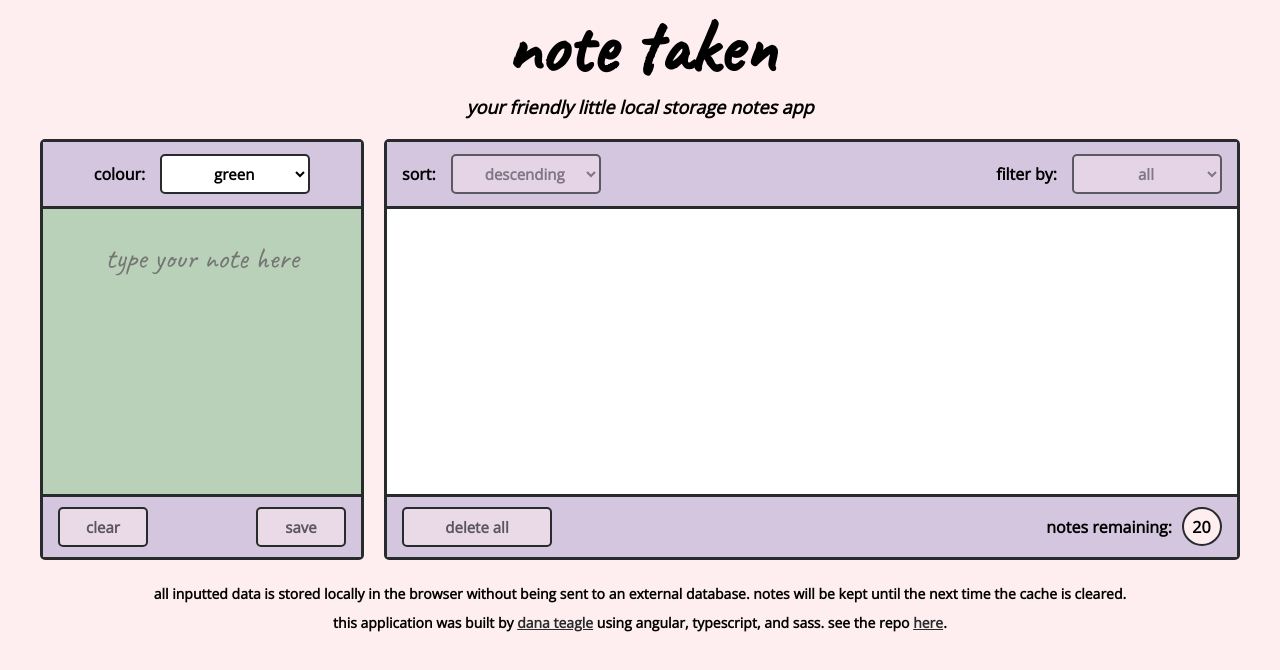
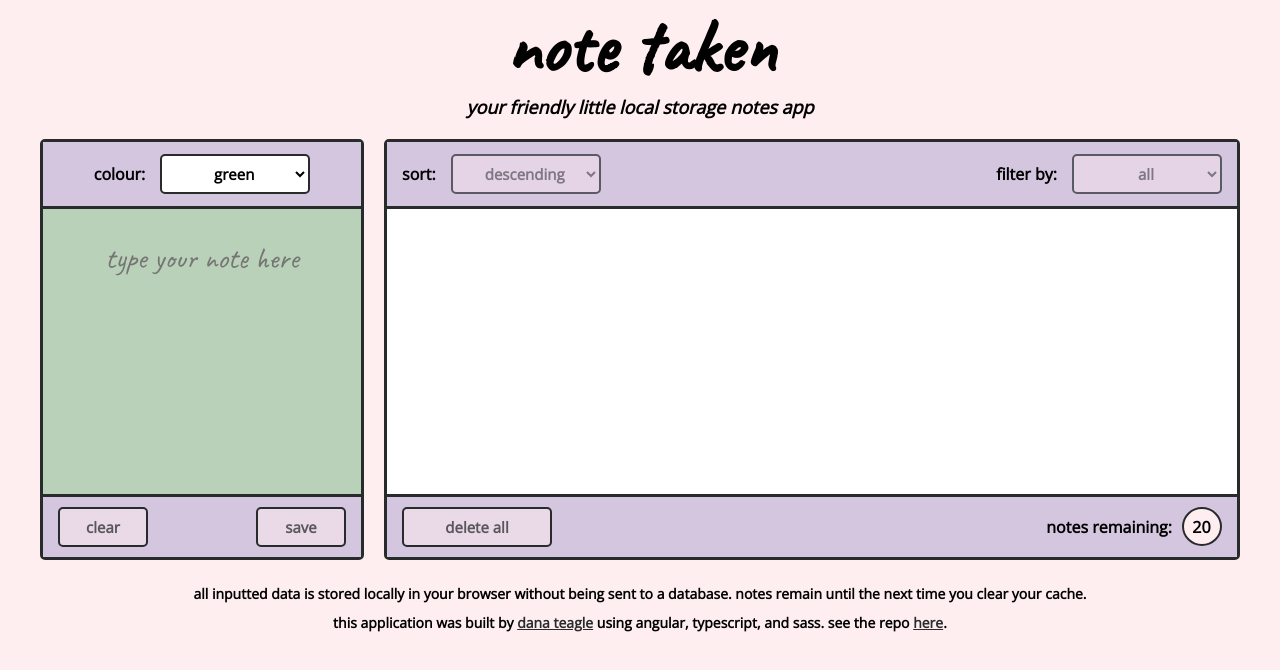
Before and after one commit to torontopubliclibra/note-taken, an Angular app: page / in a window 1280 px wide. Shown: the top 670 px of the page. Built offline with nearby package versions, Linux system fonts and the light colour scheme.

Commit message:
refactor: simplified footer text

```diff
--- a/src/app/app.component.html
+++ b/src/app/app.component.html
@@ -127,7 +127,7 @@
   <!-- footer section -->
   <footer>
     <p>
-      All inputted data is stored locally in the browser without being sent to an external database. Notes will be kept until the next time the cache is cleared.
+      All inputted data is stored locally in your browser without being sent to a database. Notes remain until the next time you clear your cache.
     </p>
     <p>
       This application was built by <a href="https://danateagle.com">Dana Teagle</a> using Angular, Typescript, and SASS. See the repo <a href="https://github.com/torontopubliclibra/note-taken">here</a>.
```
